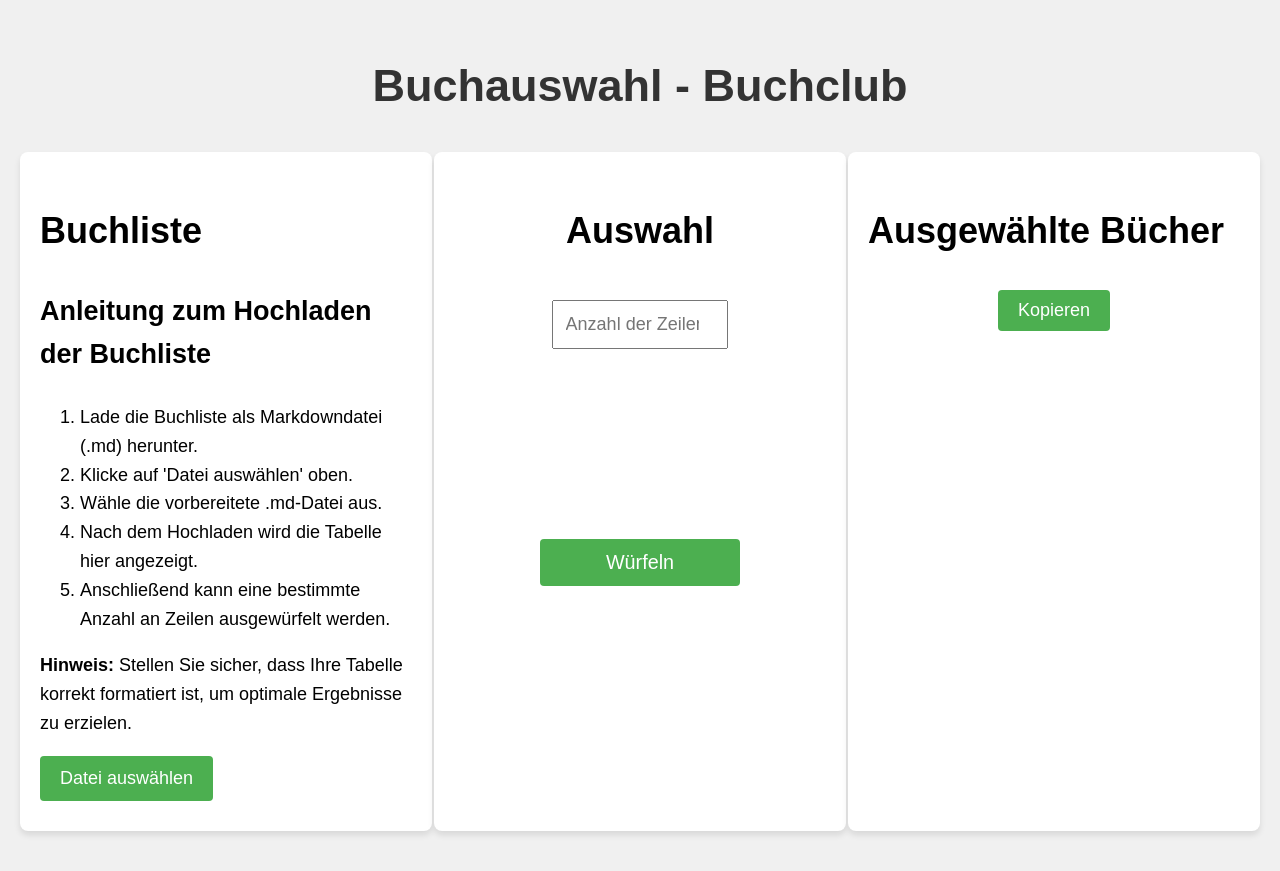
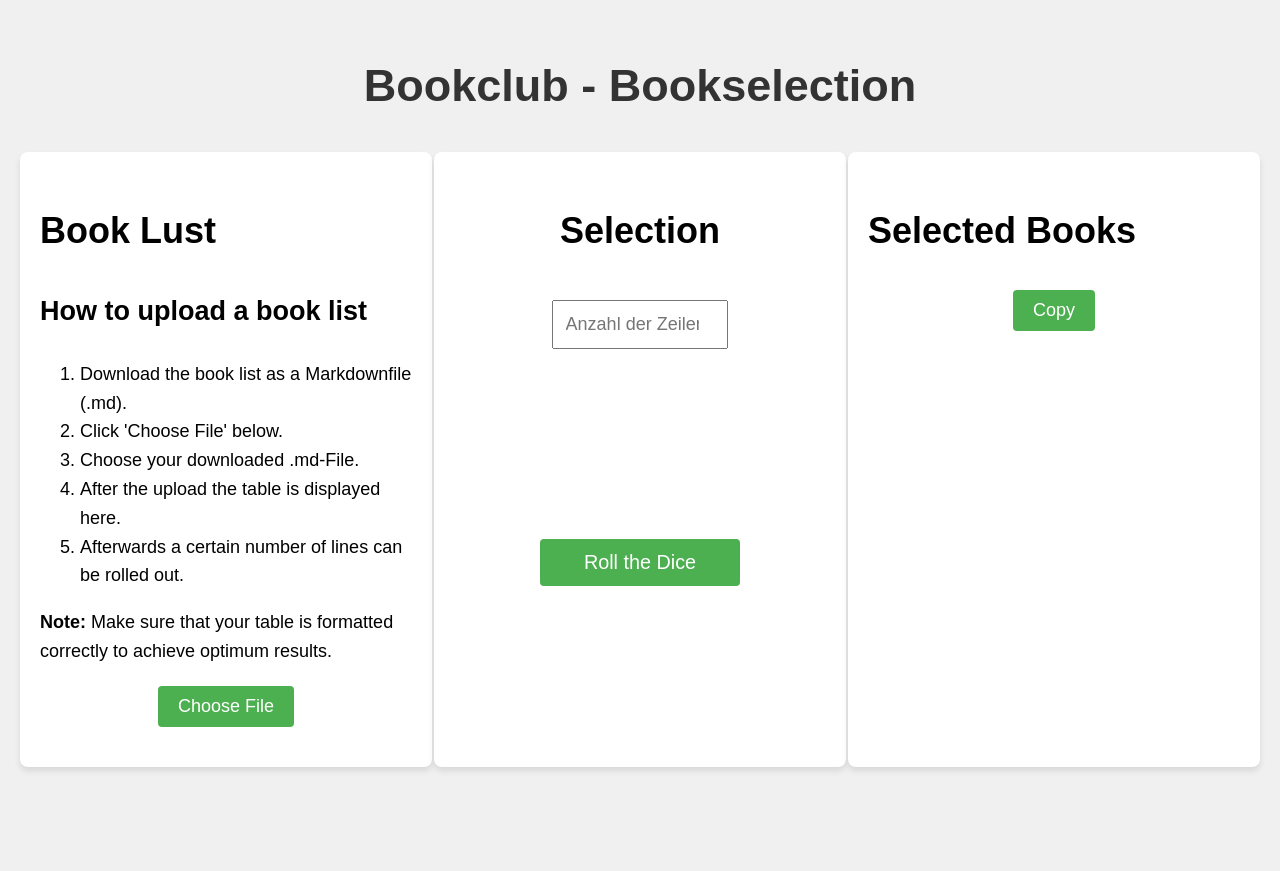
Before and after one commit to thhaase/bookclub_bookselection, a plain HTML site: page index.html in a window 1280 px wide. After the commit the page ends 807 px from the top, so only its background shows below. Drawn offline with Linux system fonts and the light colour scheme.

Commit message:
Translate to English

```diff
--- a/index.html
+++ b/index.html
@@ -1,43 +1,43 @@
 <!DOCTYPE html>
-<html lang="de">
+<html lang="en">
 <head>
     <meta charset="UTF-8">
     <meta name="viewport" content="width=device-width, initial-scale=1.0">
-    <title>Buchauswahl - Buchclub</title>
+    <title>Bookclub - Bookselection</title>
     <link rel="stylesheet" href="styles.css">
 </head>
 <body>
-    <h1>Buchauswahl - Buchclub</h1>
+    <h1>Bookclub - Bookselection</h1>
     <div class="container">
         <div class="card" id="leftCard">
-            <h2>Buchliste</h2>
+            <h2>Book Lust</h2>
             <div id="tableContainer">
                 <div id="uploadInstructions">
-                    <h3>Anleitung zum Hochladen der Buchliste</h3>
+                    <h3>How to upload a book list</h3>
                     <ol>
-                        <li>Lade die Buchliste als Markdowndatei (.md) herunter.</li>
-                        <li>Klicke auf 'Datei auswählen' oben.</li>
-                        <li>Wähle die vorbereitete .md-Datei aus.</li>
-                        <li>Nach dem Hochladen wird die Tabelle hier angezeigt.</li>
-                        <li>Anschließend kann eine bestimmte Anzahl an Zeilen ausgewürfelt werden.</li>
+                        <li>Download the book list as a Markdownfile (.md).</li>
+                        <li>Click 'Choose File' below.</li>
+                        <li>Choose your downloaded .md-File.</li>
+                        <li>After the upload the table is displayed here.</li>
+                        <li>Afterwards a certain number of lines can be rolled out.</li>
                     </ol>
-                    <p><strong>Hinweis:</strong> Stellen Sie sicher, dass Ihre Tabelle korrekt formatiert ist, um optimale Ergebnisse zu erzielen.</p>
+                    <p><strong>Note:</strong> Make sure that your table is formatted correctly to achieve optimum results.</p>
                 </div>
                 <input type="file" id="fileInput" accept=".md" style="display: none;">
-                <button id="customFileButton" class="custom-file-button">Datei auswählen</button>
+                <button id="customFileButton" class="custom-file-button">Choose File</button>
                 <span id="fileNameDisplay"></span>            </div>
         </div>
         <div class="card" id="middleCard" style="text-align: center;">
-            <h2>Auswahl</h2>
+            <h2>Selection</h2>
             <input type="number" id="rowCount" min="1" placeholder="Anzahl der Zeilen" style="width: 40%;">
             <div id="diceContainer"></div>
             <p id="errorMessage" class="error-message"></p>
-            <button id="rollButton">Würfeln</button>
+            <button id="rollButton">Roll the Dice</button>
         </div>
         <div class="card" id="rightCard">
-            <h2>Ausgewählte Bücher</h2>
+            <h2>Selected Books</h2>
             <div id="selectedBooks"></div>
-            <button id="copyButton" class="copy-button">Kopieren</button>
+            <button id="copyButton" class="copy-button">Copy</button>
         </div>
     </div>
 
--- a/script.js
+++ b/script.js
@@ -88,14 +88,14 @@ function copyToClipboard(text) {
     navigator.clipboard.writeText(text).then(() => {
         const copyButton = document.getElementById('copyButton');
         const originalText = copyButton.textContent;
-        copyButton.textContent = 'Kopiert!';
+        copyButton.textContent = 'Copied!';
         copyButton.disabled = true;
         setTimeout(() => {
             copyButton.textContent = originalText;
             copyButton.disabled = false;
         }, 2000);
     }, (err) => {
-        console.error('Fehler beim Kopieren: ', err);
+        console.error('Error when Copying: ', err);
     });
 }
 
@@ -120,7 +120,7 @@ document.addEventListener('DOMContentLoaded', () => {
                 if (tableData) {
                     displayTable(tableData, 'tableContainer');
                 } else {
-                    document.getElementById('tableContainer').textContent = 'Keine gültige Tabelle in der Markdown-Datei gefunden';
+                    document.getElementById('tableContainer').textContent = 'No valid table found in the Markdown file';
                 }
             };
             reader.readAsText(file);
@@ -135,7 +135,7 @@ document.addEventListener('DOMContentLoaded', () => {
     rollButton.addEventListener('click', () => {
         const count = parseInt(rowCountInput.value);
         if (isNaN(count) || count < 1 || count > totalRowCount) {
-            errorMessage.textContent = `Bitte geben Sie eine gültige Zeilenanzahl zwischen 1 und ${totalRowCount} ein`;
+            errorMessage.textContent = `Please enter a valid number of rows between 1 and ${totalRowCount}`;
             return;
         }
         errorMessage.textContent = '';
@@ -156,7 +156,7 @@ document.addEventListener('DOMContentLoaded', () => {
                 displayTable(selectedTable, 'selectedBooks');
             }, count * 200 + 1000); // Wait for animation to complete
         } else {
-            errorMessage.textContent = 'Bitte laden Sie zuerst eine Tabelle hoch';
+            errorMessage.textContent = 'Please upload a table first';
         }
     });
 
@@ -165,7 +165,7 @@ document.addEventListener('DOMContentLoaded', () => {
             const textToCopy = '- ' + tableToText(selectedTableData);
             copyToClipboard(textToCopy);
         } else {
-            errorMessage.textContent = 'Bitte wählen Sie zuerst Bücher aus.';
+            errorMessage.textContent = 'Please select books first.';
         }
     });
 });
--- a/styles.css
+++ b/styles.css
@@ -55,19 +55,17 @@ th {
     text-align: center;
 }
 
-.custom-file-button {
-    text-align: center;
-    display: inline-block;
-    padding: 12px 20px;
+#customFileButton {
+    display: block;
+    margin: 20px auto;
+    padding: 10px 20px;
     font-size: 1em;
     background-color: #4CAF50;
     color: white;
     border: none;
     border-radius: 4px;
     cursor: pointer;
-    transition: background-color 0.3s;
 }
-
 .custom-file-button:hover {
     background-color: #45a049;
 }
```
